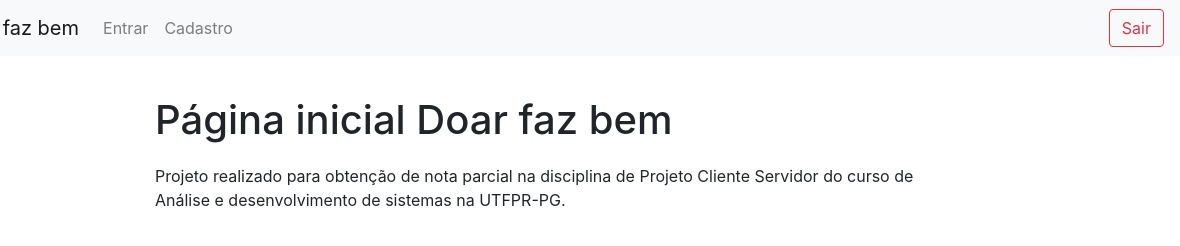
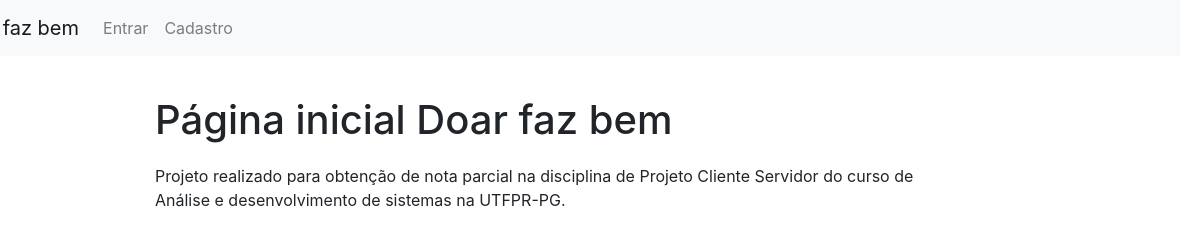
Before and after one commit to rafael-emidio/doar-faz-bem, a plain HTML site: page cliente/index.html in a window 1280 px wide. Shown: the full height of the page, 100-1280 px from the left. Drawn offline with nearby package versions, Linux system fonts and the light colour scheme.

Commit message:
ajustes index

```diff
--- a/cliente/index.html
+++ b/cliente/index.html
@@ -54,9 +54,6 @@
             <a class="nav-link" href="cadastro.html">Cadastro</a>
           </li>
         </ul>
-        <div class="my-2 my-lg-0">
-          <button class="btn btn-outline-danger my-2 my-sm-0" ng-click="logout();">Sair</button>
-        </div>
       </div>
     </nav>
 
```
